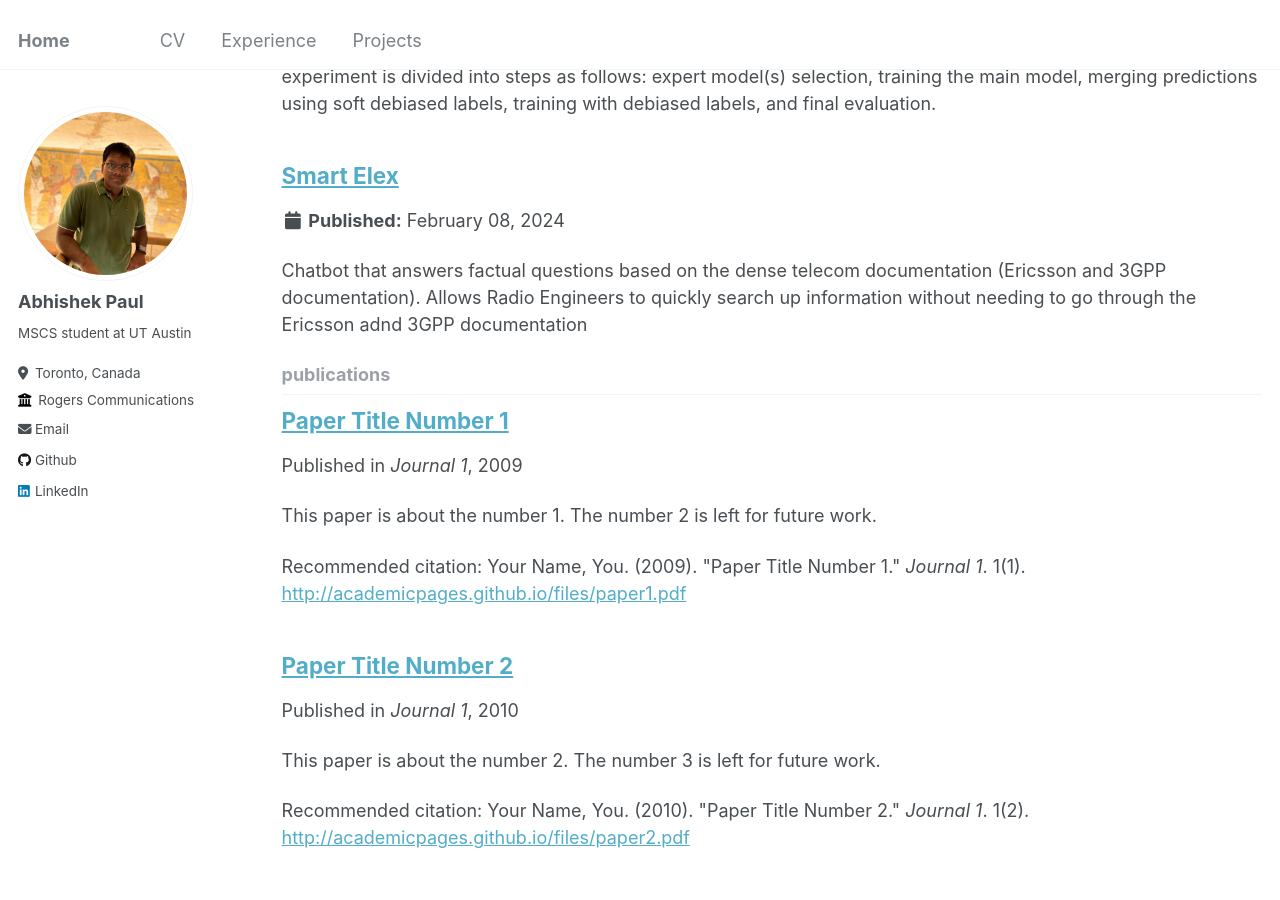
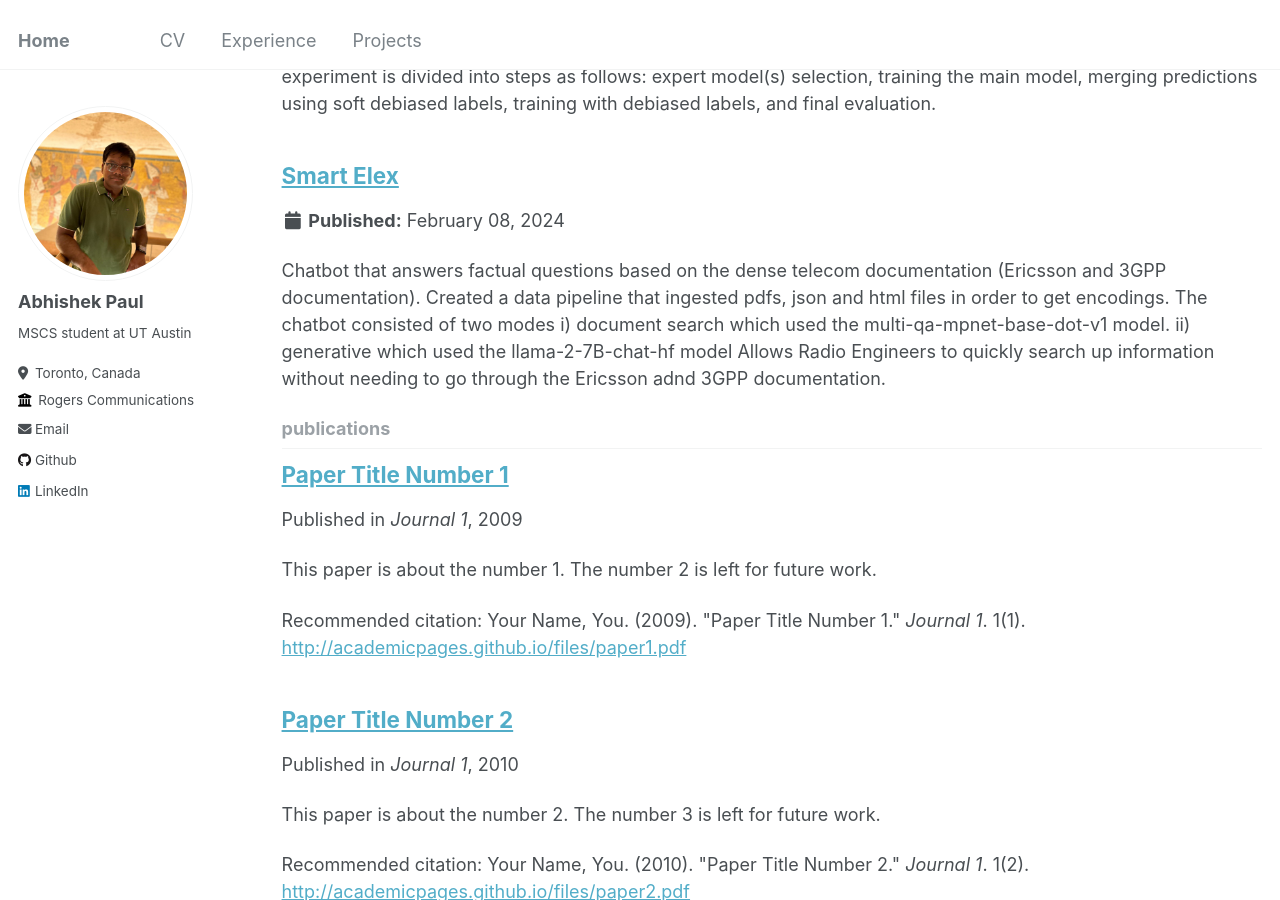
Before and after one commit to abhi-p/abhi-p.github.io, a Jekyll site: the page built from _pages/collection-archive.html, in a window 1280 px wide and 900 px high, scrolled down 3009 px. Built offline with Jekyll 4.4.1, drawn with Linux system fonts in a browser that asks for light colours.

Commit message:
Update 2024-02-08-Smart-Elex.md

```diff
--- a/_projects/2024-02-08-Smart-Elex.md
+++ b/_projects/2024-02-08-Smart-Elex.md
@@ -15,7 +15,13 @@ reporturl: 'https://abhi-p.github.io/files/SmartElex.pdf'
 
 # videourl: "https://www.youtube.com/embed/15sa6OeIWJg"
 # codeurl: 'https://github.com/ARDivekar/SearchDistribute'
-excerpt: " Chatbot that answers factual questions based on the dense telecom documentation (Ericsson and 3GPP documentation). Allows Radio Engineers to quickly search up information without needing to go through the Ericsson adnd 3GPP documentation
+excerpt: " Chatbot that answers factual questions based on the dense telecom documentation (Ericsson and 3GPP documentation). Created a data pipeline that ingested pdfs, json and html files in order to get encodings. The chatbot consisted of two modes
+
+i) document search which used the multi-qa-mpnet-base-dot-v1 model.
+ii) generative which used the llama-2-7B-chat-hf model
+
+Allows Radio Engineers to quickly search up information without needing to go through the Ericsson adnd 3GPP documentation.
+
 "
 
 
```
